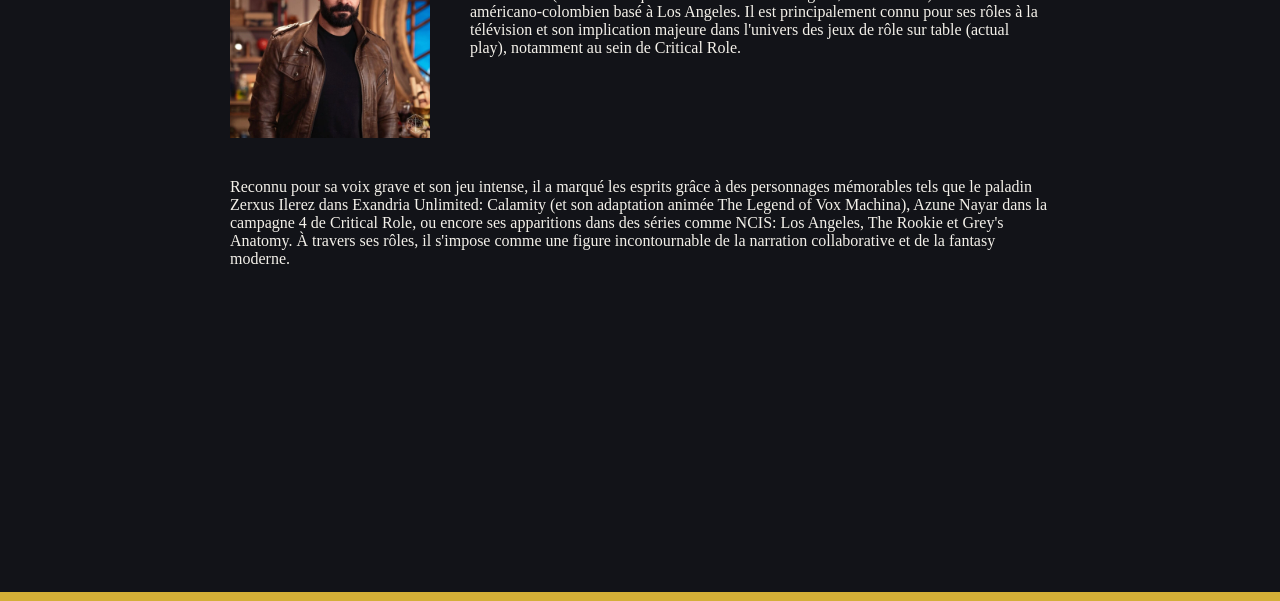
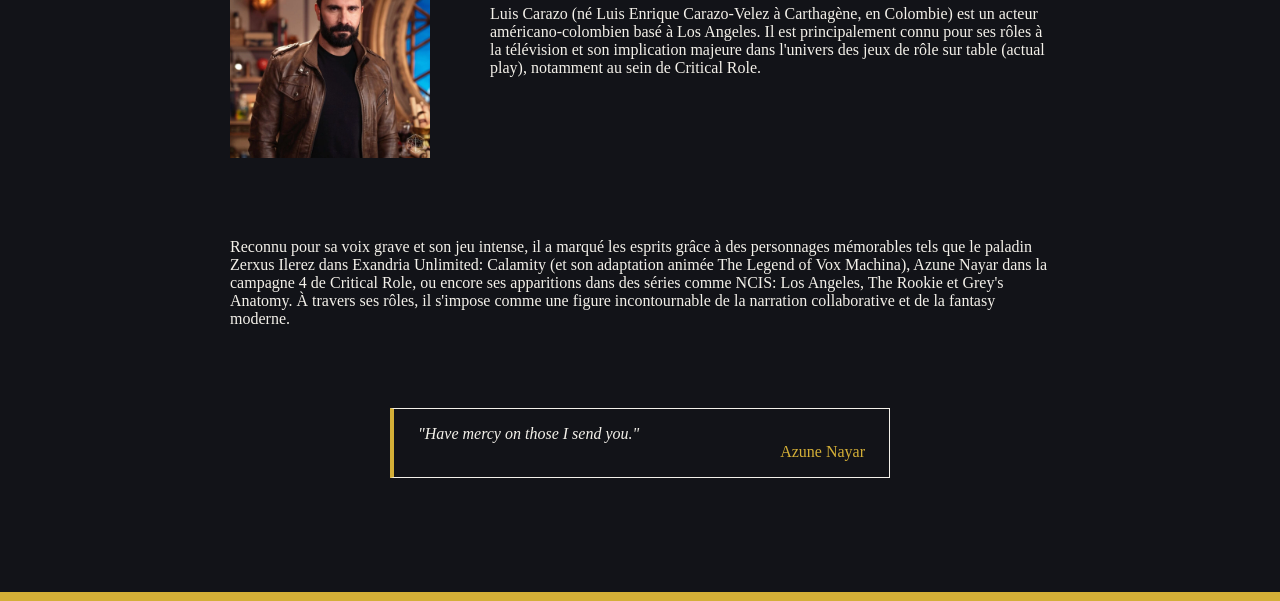
Before and after one commit to Xsii-y/Fansite-project, a plain HTML site: page fansite3/fansite3.html in a window 1280 px wide. Shown: the part 155-756 px from the top of the page. Drawn offline with Linux system fonts and the light colour scheme.

Commit message:
f1 landing page done

```diff
--- a/fansite3/fansite3.css
+++ b/fansite3/fansite3.css
@@ -6,8 +6,7 @@
 	--color-crimson: #9E2A2B;
 
 	/*text colors*/
-	--text-primary: #F4F1EA;
-	--text-secondary: #B5AFA6;
+	--text: #F4F1EA;
 }
 
 /*
@@ -39,9 +38,14 @@ summary {
 }
 
 main {
-	color: var(--text-primary);
-	margin: 20px auto;
+	color: var(--text);
+	display: flex;
+	flex-direction: column;
+	gap: 40px;
+	margin: 40px auto;
+	padding: 0 20px;
 	text-align: left;
+	width: 100%;
 }
 
 h1 {
@@ -56,17 +60,38 @@ img {
 	width: 100%;
 }
 
+.split {
+	display: flex;
+	flex-direction: column;
+	gap: 20px;
+}
+
 .card {
 	display: flex;
 	flex-direction: column;
 	gap: 20px;
-	margin: 20px;
+	padding: 20px;
 }
 
-.split {
-	display: flex;
-	flex-direction: column;
-	margin: 0 20px;
+.quote {
+	max-width: 500px;
+	background-color: var(--color-obsidian);
+	border: 1px solid var(--text);
+	border-left: 4px solid var(--color-gold);
+	color: var(--text);
+	padding: 16px 24px;
+	margin: 0 auto;
+	width: 100%;
+}
+
+.quote blockquote {
+	font-style: italic;
+	color: var(--text);
+}
+
+.quote p {
+	text-align: right;
+	color: var(--color-gold);
 }
 
 @media screen and (min-width: 768px) {
--- a/fansite3/fansite3.html
+++ b/fansite3/fansite3.html
@@ -15,9 +15,8 @@
 				<summary>☰ Menu</summary>
 				<nav>
 					<hr/>
-					<a href="../index.html">Accueil</a>
 					<a href="fansite3.html">Luis Carazo</a>
-					<a href="carazo-biography.html">Biographie</a>
+					<a href="fansite3-bio.html">Biographie</a>
 					<a href="carazo-galery.html">Galerie</a>
 				</nav>
 			</details>
@@ -25,8 +24,7 @@
 		<!-- Desktop menu -->
 		<div id="menu-desktop">
 			<nav>
-				<a href="../index.html">Accueil</a>
-				<a href="fansite3.html">Description</a>
+				<a href="fansite3.html">Luis Carazo</a>
 				<a href="carazo-biography.html">Biographie</a>
 				<a href="carazo-galery.html">Galerie</a>
 			</nav>
@@ -43,9 +41,17 @@
 				<p>Luis Carazo (né Luis Enrique Carazo-Velez à Carthagène, en Colombie) est un acteur américano-colombien basé à Los Angeles. Il est principalement connu pour ses rôles à la télévision et son implication majeure dans l'univers des jeux de rôle sur table (actual play), notamment au sein de Critical Role.</p>
 			</div>
 		</section>
-		<section class="split">
+		<section class="single">
 			<div class="card">
 				<p>Reconnu pour sa voix grave et son jeu intense, il a marqué les esprits grâce à des personnages mémorables tels que le paladin Zerxus Ilerez dans Exandria Unlimited: Calamity (et son adaptation animée The Legend of Vox Machina), Azune Nayar dans la campagne 4 de Critical Role, ou encore ses apparitions dans des séries comme NCIS: Los Angeles, The Rookie et Grey's Anatomy. À travers ses rôles, il s'impose comme une figure incontournable de la narration collaborative et de la fantasy moderne.</p>
+			</div>
+		</section>
+		<section class="single">
+			<div class="card">
+				<div class="quote">
+					<blockquote>"Have mercy on those I send you."</blockquote>
+					<p>Azune Nayar</p>
+				</div>
 			</div>
 		</section>
 	</main>
```
